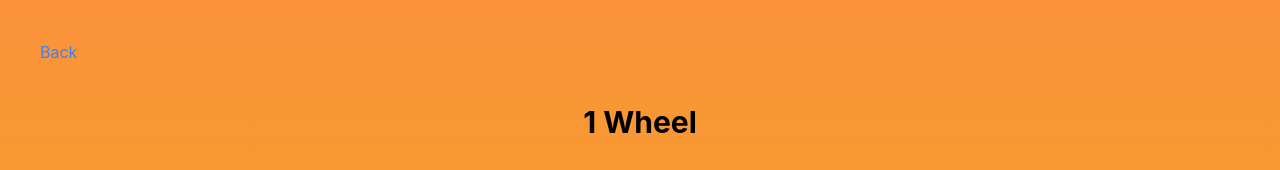
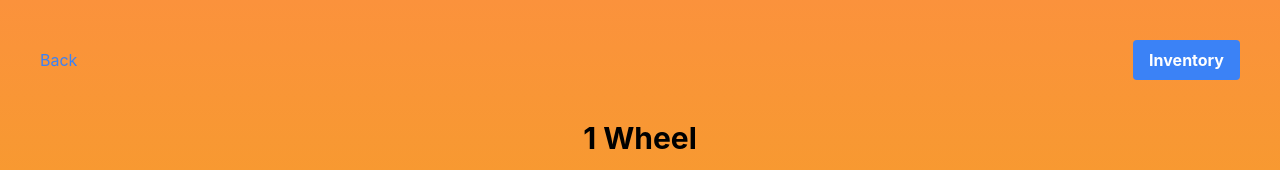
Before and after one commit to soulstar9792/playwallwheel2, a React (Create React App) app in the folder client/: page /spin/1 in a window 1280 px wide. Shown: the top 170 px of the page. Built offline with nearby package versions, Linux system fonts and the light colour scheme.

Commit message:
Add Inventory button to Spin page

```diff
--- a/client/src/pages/Inventory.tsx
+++ b/client/src/pages/Inventory.tsx
@@ -1,13 +1,17 @@
+// client/src/pages/Inventory.tsx
 import React from 'react';
-import { useNavigate } from 'react-router-dom';
+import { useNavigate, useLocation } from 'react-router-dom';
 import { useSelector } from 'react-redux';
-import { RootState } from '../types';  // Adjust the import path according to your file structure
+import { RootState } from '../types';
 
 const Inventory: React.FC = () => {
   const navigate = useNavigate();
+  const location = useLocation();
 
-  // Use the RootState type to type the state
   const inventory = useSelector((state: RootState) => state.user.inventory);
+
+  // Retrieve the previous spin type (if available)
+  const spinType = location.state?.type;
 
   // Define arrays of inventory items split into categories
   const coinsAndTokens = [
@@ -25,7 +29,6 @@ const Inventory: React.FC = () => {
   ];
 
   const fragments = [
-    { name: 'Common Key Fragments', value: inventory.commonKeyFragments, icon: '/img/frag_1.png' },
     { name: 'Uncommon Key Fragments', value: inventory.uncommonKeyFragments, icon: '/img/frag_2.png' },
     { name: 'Rare Key Fragments', value: inventory.rareKeyFragments, icon: '/img/frag_3.png' },
     { name: 'Legendary Key Fragments', value: inventory.legendaryKeyFragments, icon: '/img/frag_4.png' },
@@ -39,6 +42,15 @@ const Inventory: React.FC = () => {
       </button>
       <h1 className="text-3xl font-bold text-center mb-8">Your Inventory</h1>
 
+      {/* Add Back to Spin Button if spinType is available */}
+      {spinType && (
+        <button
+          onClick={() => navigate(`/spin/${spinType}`)}
+          className="bg-blue-500 text-white font-bold py-2 px-4 rounded mb-4"
+        >
+          Back to {spinType.charAt(0).toUpperCase() + spinType.slice(1)} Spin
+        </button>
+      )}
       {/* Create a grid for the columns */}
       <div className="grid grid-cols-1 sm:grid-cols-3 gap-6">
         {/* First Column: Coins and Tokens */}
--- a/client/src/pages/Main.tsx
+++ b/client/src/pages/Main.tsx
@@ -1,3 +1,4 @@
+// client/src/pages/Main.tsx
 import React from 'react';
 import { useNavigate } from 'react-router-dom';
 import { useSelector } from 'react-redux';
--- a/client/src/pages/Spin.tsx
+++ b/client/src/pages/Spin.tsx
@@ -1,9 +1,9 @@
 // client/src/pages/Spin.tsx
 import React, { useState } from 'react';
 import { useParams, useNavigate } from 'react-router-dom';
-import axios from 'axios'; // Import axios for API calls
-import { useDispatch, useSelector } from 'react-redux'; // Import useSelector
-import toastr from 'toastr'; // Import toastr for notifications
+import axios from 'axios';
+import { useDispatch, useSelector } from 'react-redux';
+import toastr from 'toastr';
 import 'toastr/build/toastr.min.css';
 import { setUserData } from '../slices/userSlice';
 
@@ -11,7 +11,7 @@ const Spin: React.FC = () => {
   const { type } = useParams<{ type?: string }>();
   const [isSpinning, setIsSpinning] = useState(false);
   const navigate = useNavigate();
-  const dispatch = useDispatch(); // Create dispatch instance
+  const dispatch = useDispatch();
 
   const user = useSelector((state: any) => state.user);
 
@@ -35,7 +35,6 @@ const Spin: React.FC = () => {
       setTimeout(() => {
         setIsSpinning(false);
         dispatch(setUserData(newUser));
-        // Show success message with toastr
         alert(message);
       }, 8000);
     } catch (error) {
@@ -76,9 +75,15 @@ const Spin: React.FC = () => {
 
   return (
     <div className="min-h-screen flex flex-col bg-gray-100 bg-gradient-to-b from-orange-400 to-yellow-500" style={{ height: '100vh' }}>
-      <div className="flex justify-start">
+      <div className="flex justify-between items-center">
         <button onClick={() => navigate('/')} className="text-blue-500 m-10">
           Back
+        </button>
+        <button
+          onClick={() => navigate('/inventory', { state: { type } })}
+          className="bg-blue-500 text-white font-bold py-2 px-4 rounded m-10"
+        >
+          Inventory
         </button>
       </div>
       <div className="text-center">
```
